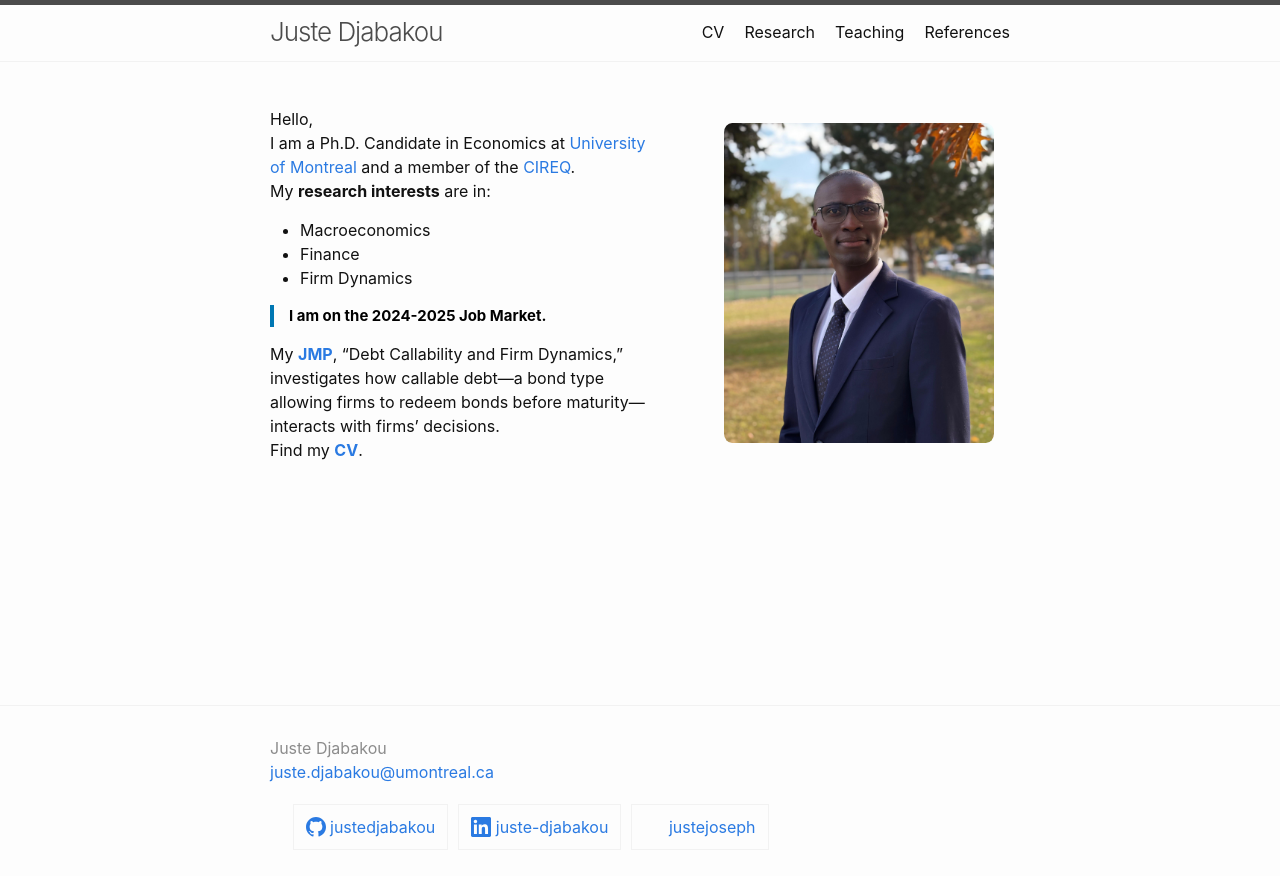
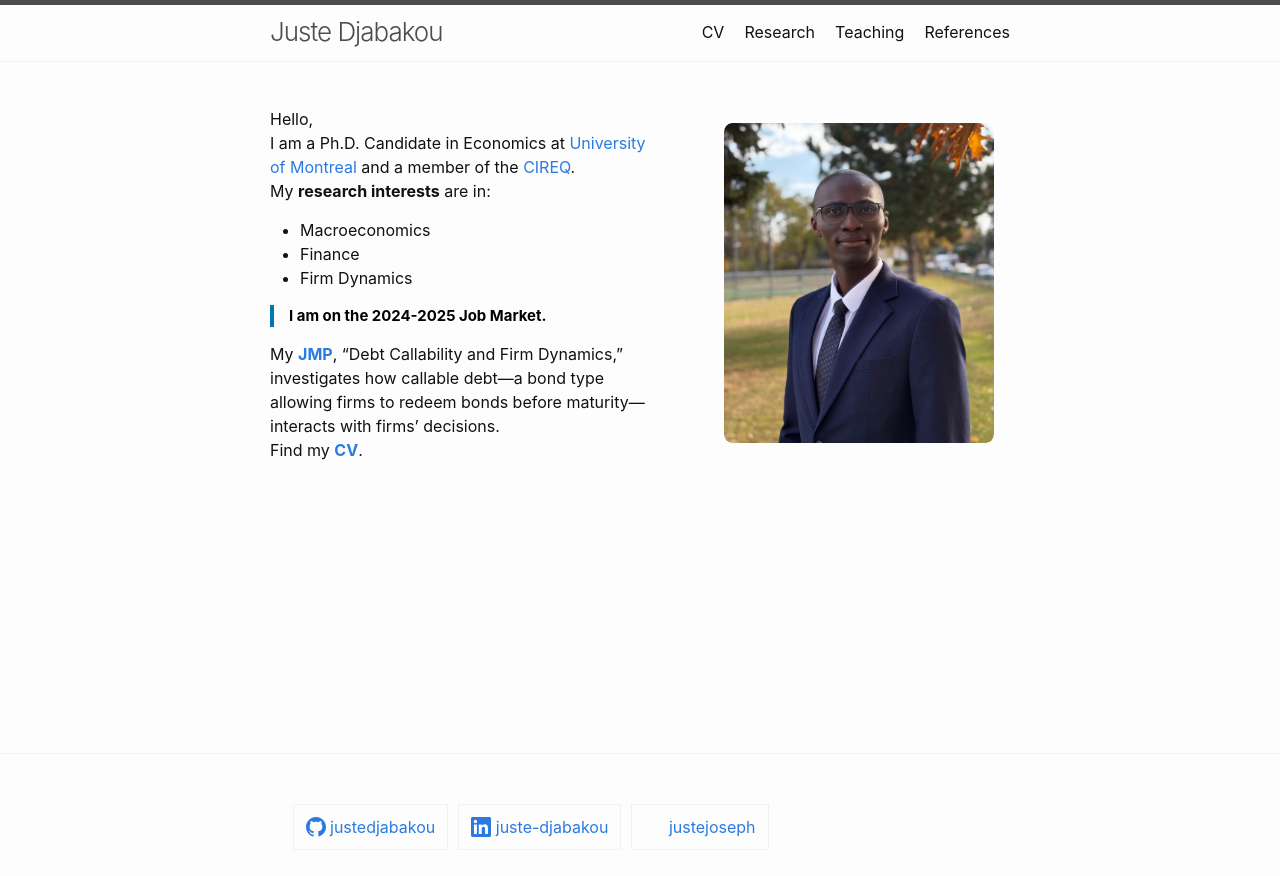
Before and after one commit to justedjabakou/justedjabakou.github.io, a Jekyll site: the page built from index.md, in a window 1280 px wide. Shown: the top 876 px of the page. Built offline with Jekyll 4.4.1, drawn with Linux system fonts in a browser that asks for light colours; part of the change alters nothing that is shown.

Commit message:
Update _config.yml

```diff
--- a/_config.yml
+++ b/_config.yml
@@ -1,8 +1,9 @@
 title: Juste Djabakou
-author:
-  name: Juste Djabakou
-  email: juste.djabakou@umontreal.ca
-  links:
+email: juste.djabakou@umontreal.ca
+#author:
+  #name: Juste Djabakou
+  #email: juste.djabakou@umontreal.ca
+  #links:
     #- label: "Université de Montréal"
      # icon: "fas fa-university"
       #url: "https://sceco.umontreal.ca/english/home/"
```
